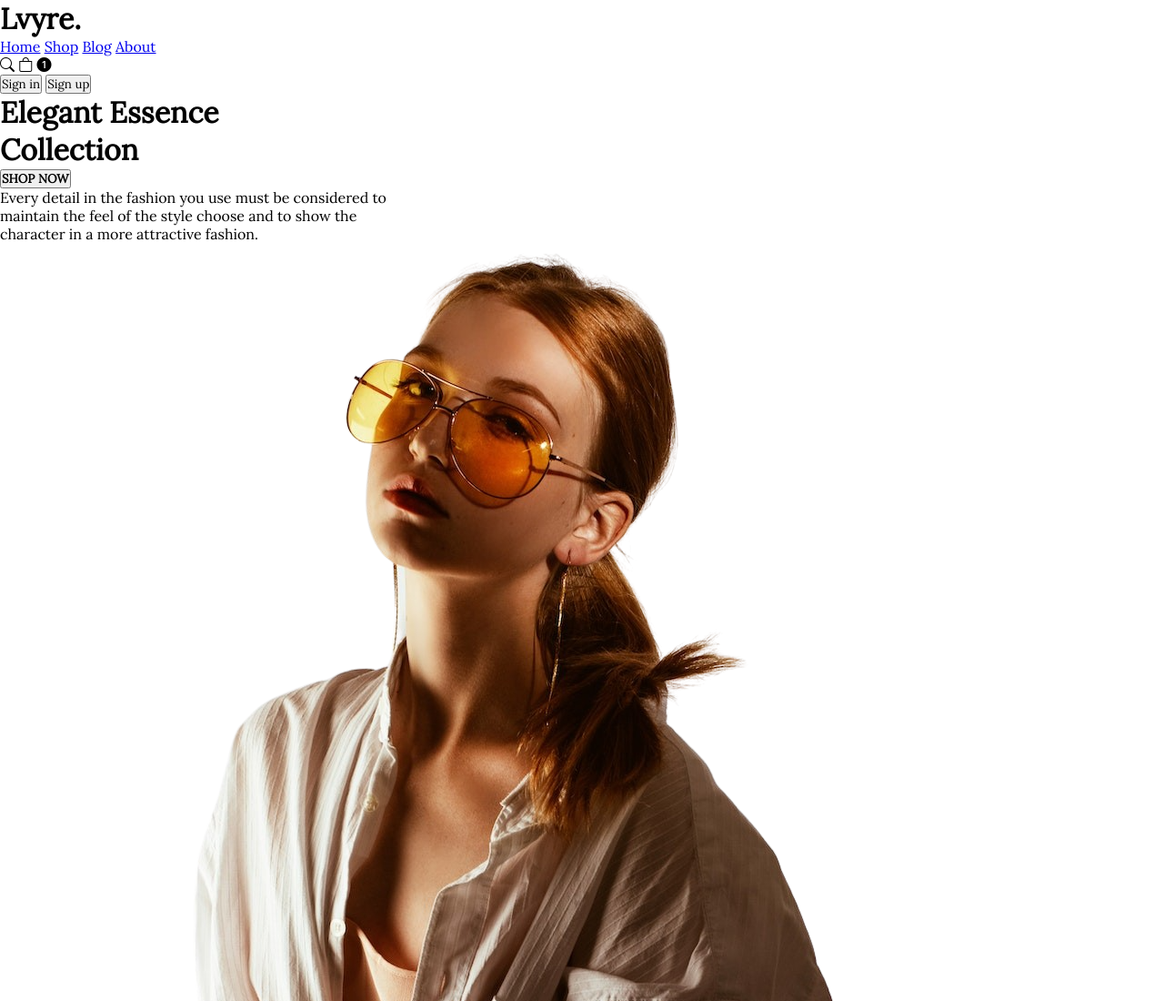
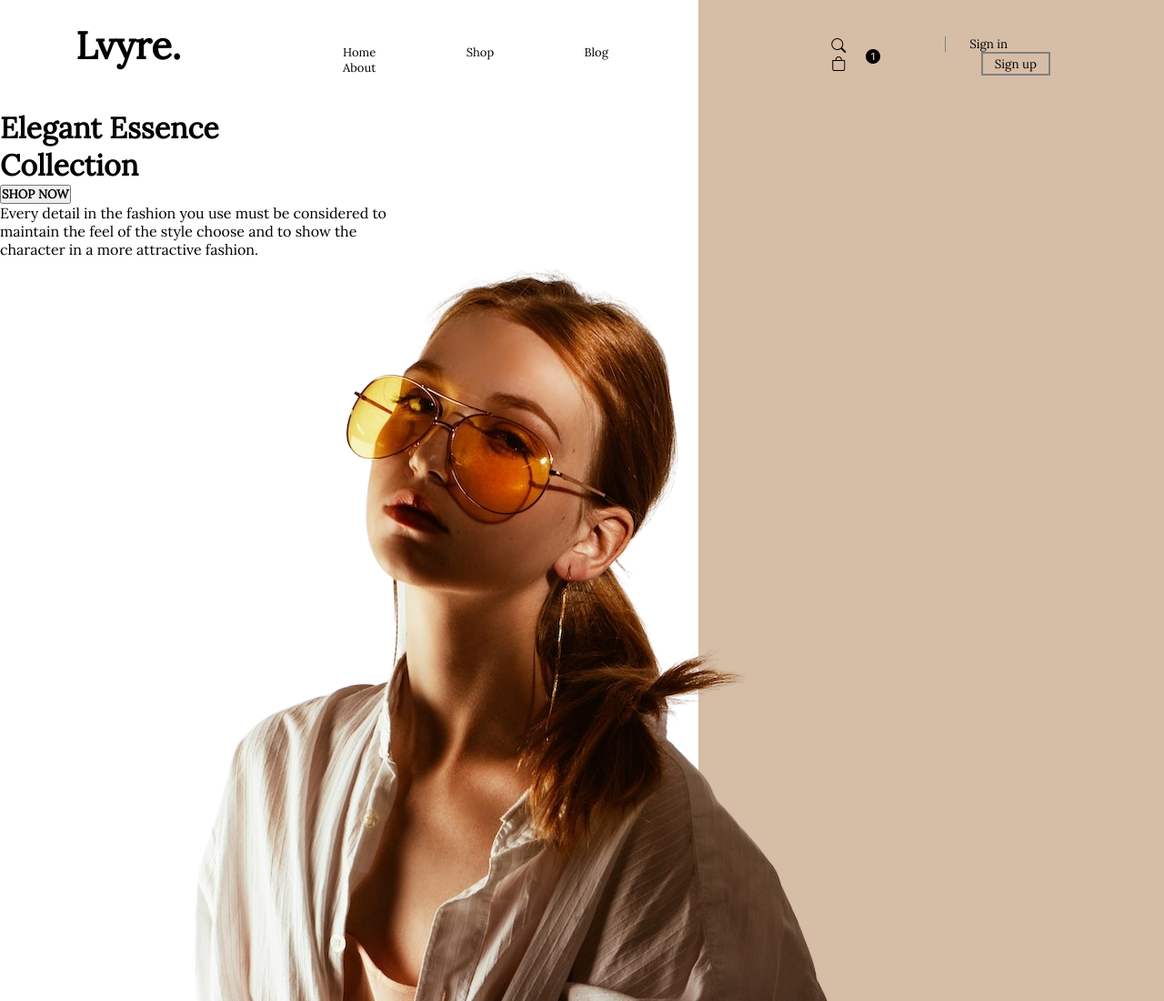
Before and after one commit to JairoJaldin-D/TrabajoPracticoN2, a plain HTML site: page index.html in a window 1280 px wide. Shown: the top 1100 px of the page at 91% size. Drawn offline with nearby package versions, Linux system fonts and the light colour scheme.

Commit message:
Finalizo la parte del header con el html y css

```diff
--- a/index.html
+++ b/index.html
@@ -10,12 +10,12 @@
 </head>
 <body>
     <header>
-            <div>
-                <div>
+            <div class="menuizquierda">
+                <div class="logo">
                     <h1>Lvyre.</h1>
                 </div>
 
-                <div>
+                <div class="menucentral">
                     <nav>
                         <a href="#">Home</a>
                         <a href="#">Shop</a>
@@ -25,16 +25,16 @@
 
                 </div>
             </div>
-                        <div>
-                            <div>
+                        <div class="menuderecha">
+                            <div class="iconos">
                                 <i class="bi bi-search busqueda"></i>
                                 <i class="bi bi-bag bolsa"></i>
                                 <i class="bi bi-1-circle-fill notificacion"></i>
                             </div>
 
                             <div>
-                                <button>Sign in</button>
-                                <button>Sign up</button>
+                                <button class="botonprimero">Sign in</button>
+                                <button class="botonsegundo">Sign up</button>
                             </div>
                         </div>
 
--- a/style.css
+++ b/style.css
@@ -6,3 +6,92 @@
     font-family: 'Lora', serif;
     /*PARA MI MENUfont-family: 'Vidaloka', serif;*/
 }
+
+
+body{
+    background: linear-gradient(to right, white 60%,  #d6bda6 40%);
+}
+
+
+/*Menu parte de la izquierda y medio*/
+header{
+    display: flex;
+    height: 120px;
+    justify-content: space-between;
+    align-items: center;
+}
+
+.menuizquierda{
+    display: flex;
+}
+
+.logo{
+    font-size: 1.3em;
+    margin-left: 3em;
+    margin-bottom: 1em;
+    padding-left: 1em;
+    font-family: 'Vidaloka', serif;
+}
+
+header .menucentral a{
+    text-decoration: none;
+}
+
+.menucentral{
+    margin-left: 10em;
+    margin-top: 1.3em;
+    font-size: small;
+    padding-top: 0.7em;
+}
+
+a{
+    color: black;
+    margin: 2rem 2rem;
+    padding: 1rem 1rem;
+}
+
+/*Menu parte de la derecha*/
+
+.menuderecha{
+    display: flex;
+    justify-content: space-between;
+    align-items: center;
+    margin-right: 5em;
+    padding-left: 10em;
+}
+
+.iconos{
+    margin-right: 5rem;
+    position: relative;
+}
+
+.busqueda{
+    width: 1.4em;
+    height: 1.4em;
+    padding-right: 1em;
+}
+
+.bolsa{
+    width:1.5em;
+    height: 1.5em;
+}
+
+.notificacion{
+    position: absolute;
+    bottom: 20%;
+    left:85%;
+}
+
+.botonprimero{
+    border:none;
+    border-left: 1px solid gray;
+    padding-left: 2em;
+    background-color: #d6bda6;
+}
+
+.botonsegundo{
+    border: 2px solid gray;
+    background-color: #d6bda6;
+    margin-left: 3em;
+    padding: 0.2em 1em;
+}
```
